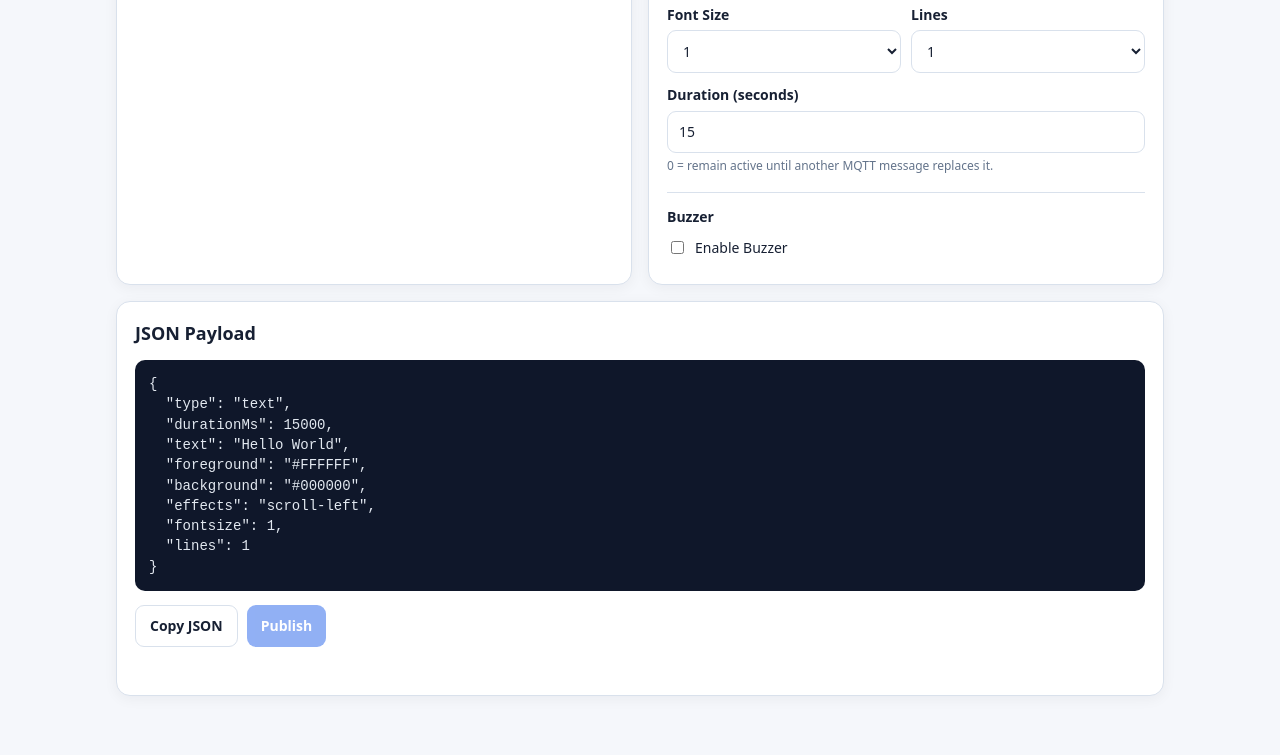
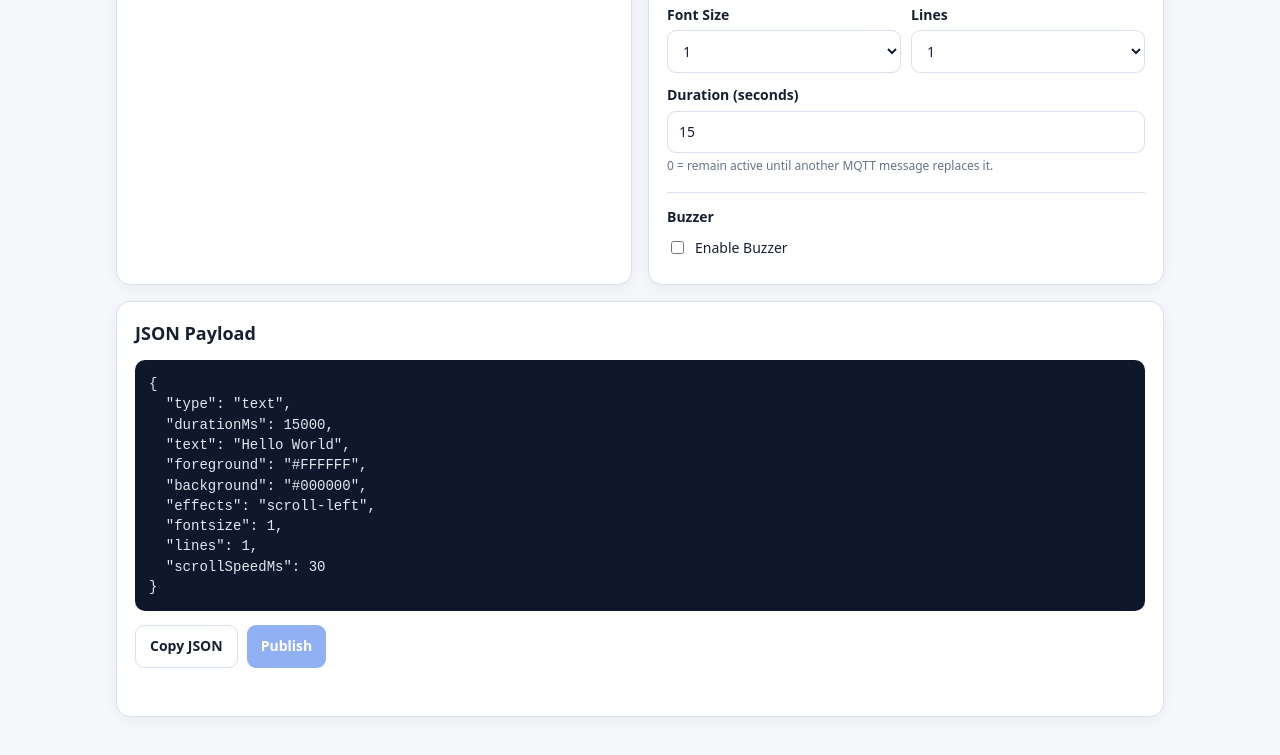
Before and after one commit to mortuza001/infomatrix3d, a plain HTML site: page mqtt.html in a window 1280 px wide. Shown: the part 643-1398 px from the top of the page. Drawn offline with Linux system fonts and the light colour scheme.

Commit message:
Update mqtt.html

```diff
--- a/mqtt.html
+++ b/mqtt.html
@@ -1020,6 +1020,14 @@ function buildPayload() {
         1,
         5
       );
+
+    payload.scrollSpeedMs =
+  intValue(
+    "scrollSpeedMs",
+    30,
+    10,
+    200
+  );
 
 
     if ($("blink").checked) {
```
